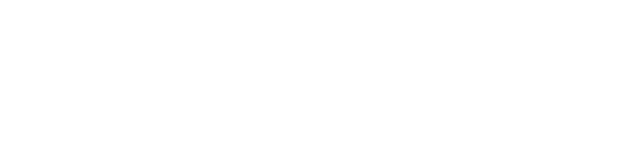
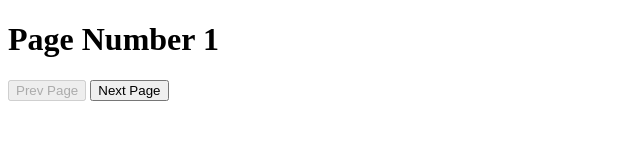
Before and after one commit to acciojob/github-issues-js-ayushiarya-00, a website: page main.html in a window 1280 px wide. Shown: the whole page, without its empty margins (0-640 px from the left). Drawn offline with Linux system fonts and the light colour scheme.

Commit message:
Update main.html

```diff
--- a/main.html
+++ b/main.html
@@ -7,6 +7,10 @@
 </head>
 
 <body>
+	<h1>Page Number 1</h1>
+    <button id="load_prev" disabled>Prev Page</button>
+    <button id="load_next">Next Page</button>
+    <ol id="issues"></ol>
 	<!-- the entire body must be written by student -->
     <script type="text/javascript" src="./script.js">
 </script>
```
